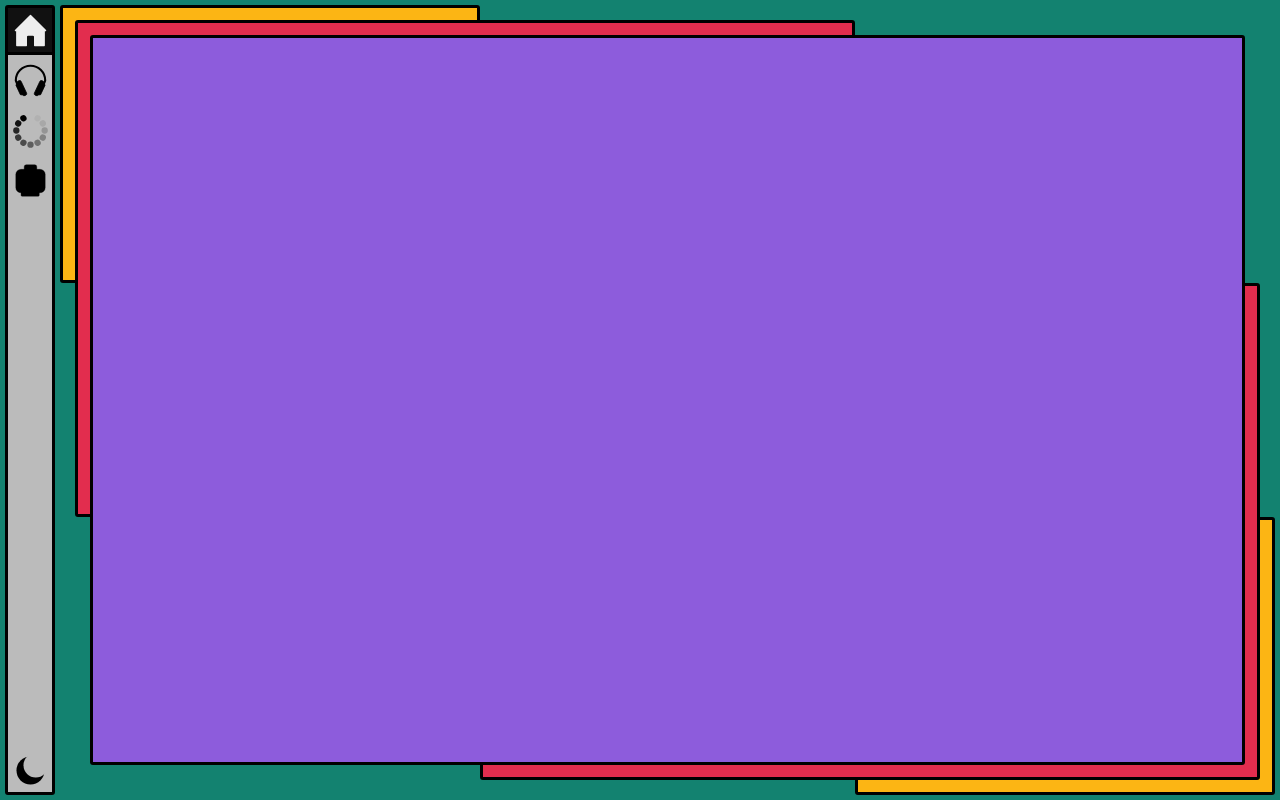
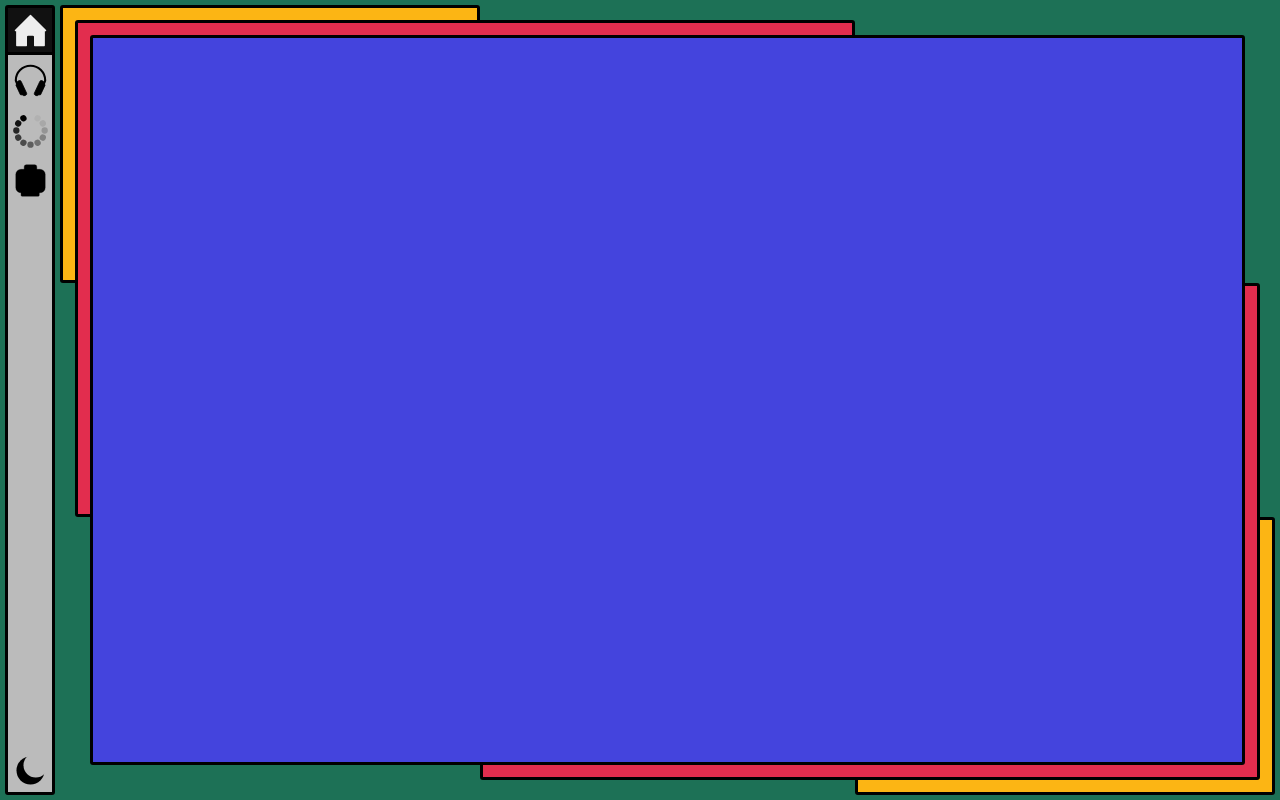
Before and after one commit to benbrott/benbrott, a React (Create React App) app: page / in a window 1280 px wide. Built offline with nearby package versions, Linux system fonts and the light colour scheme.

Commit message:
Updated light background color and purple->blue accent

```diff
--- a/src/App/App.js
+++ b/src/App/App.js
@@ -54,7 +54,7 @@ const NAV_ICONS = [
 const THEME = 'THEME';
 const LIGHT = 'LIGHT';
 const DARK = 'DARK';
-const LIGHT_BACKGROUND = '#138270';
+const LIGHT_BACKGROUND = '#1d7156';
 const DARK_BACKGROUND = '#333';
 
 class App extends React.PureComponent {
--- a/src/App/Home/Home.module.scss
+++ b/src/App/Home/Home.module.scss
@@ -61,7 +61,7 @@
 .topLayer {
   z-index: 2;
 
-  background-color: $accent-purple;
+  background-color: $accent-blue;
 
   grid-column: 3 / span 5;
   grid-row: 3 / span 5;
--- a/src/_shared.scss
+++ b/src/_shared.scss
@@ -2,7 +2,7 @@
 
 $accent-gold: #fcb514;
 $accent-red: #e22d4e;
-$accent-purple: #8d5cdc;
+$accent-blue: #44d;
 $primary-black: #111;
 $primary-light-gray: #bbb;
 $border-width-default: 3px;
```
